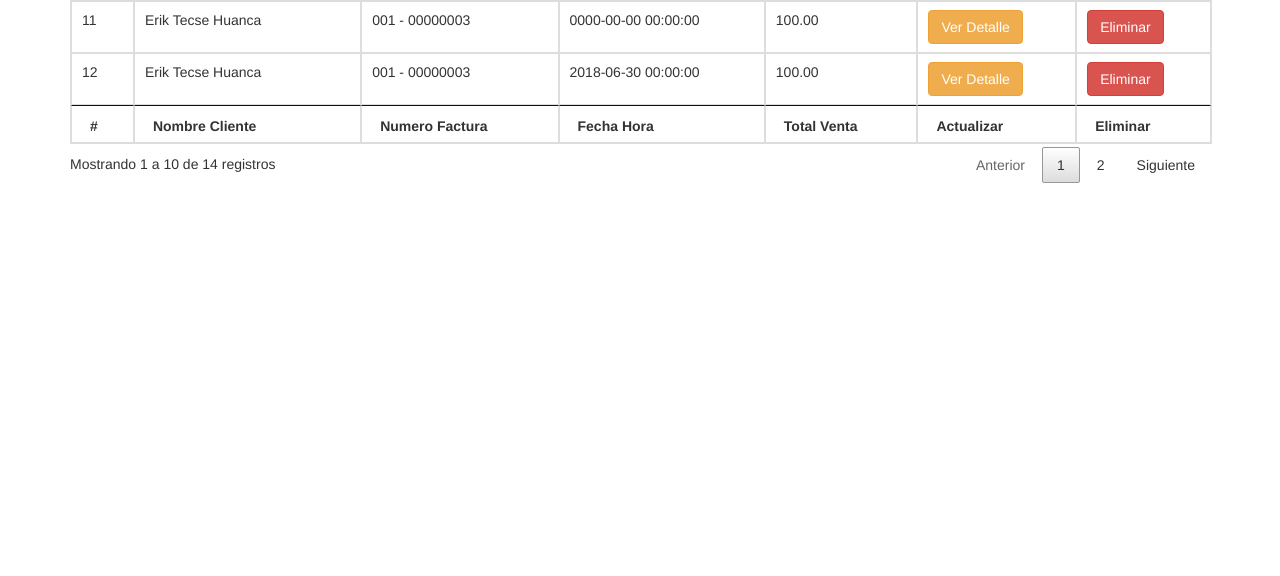
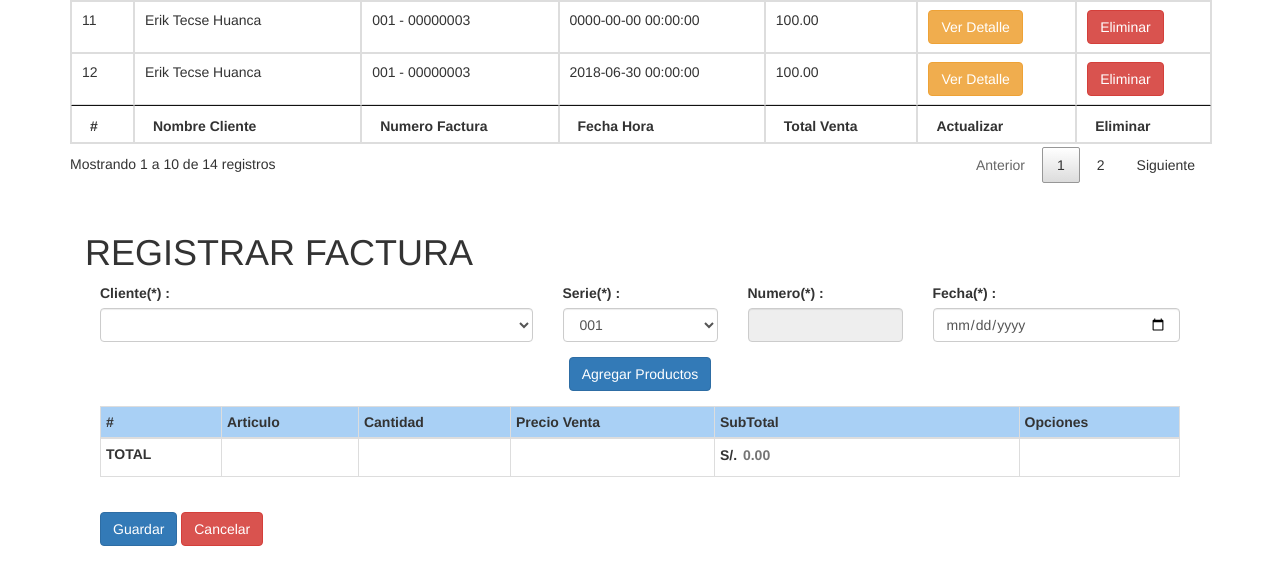
Before and after one commit to erik-gh/factura_php_datatable, a PHP site: page /app/views/factura.view.php in a window 1280 px wide. Shown: the part 573-1149 px from the top of the page. Before the commit the page ends 756 px from the top, so only its background shows below. Run offline with PHP 8.4, Linux system fonts and the light colour scheme; data comes from the database, SQL or seed files in the repository; lists and menus that the app fills with data are empty.

Commit message:
Termino de Factura

```diff
--- a/app/controllers/factura.controller.php
+++ b/app/controllers/factura.controller.php
@@ -1,11 +1,13 @@
 <?php
 
 require_once '../models/factura.model.php';
+require_once '../models/factura_detalle.model.php';
 $objFactura = new FacturaModel();
+$objDetFactura = new DetalleFacturaModel();
 
+$idFactura = (!empty($_GET['id_factura'])) ? $_GET['id_factura'] : null;
+$opt = (string) filter_input(INPUT_GET, 'opt');
 
-$id_factura = (!empty($_POST['id_factura'])) ? $_POST['id_factura'] : null;
-$opt = (string) filter_input(INPUT_GET, 'opt');
 switch ($opt) {
     case 'readFacturas':
         $ary_listFacturas = $objFactura->readFacturas();
@@ -39,8 +41,7 @@ switch ($opt) {
         $preVent = isset($_POST['precVenta']) ? $_POST['precVenta'] : null;
 
         $lastIdFactura = $objFactura->saveFactura($idClie, $serie, $numSerFac, $fhFact, $totVent, $idFactura);
-        require_once '../models/factura_detalle.model.php';
-        $objDetFactura = new DetalleFacturaModel();
+        // ingreso de Detalles de la factura
         $cant_prod = count($idProd);
         for ($i = 0; $i < $cant_prod; $i++) {
             $objDetFactura->saveDetalleFactura($lastIdFactura, $idProd[$i], $canProd[$i], $preVent[$i]);
@@ -50,8 +51,25 @@ switch ($opt) {
         $detFactura = $objFactura->detailsFactura($idFactura);
         echo json_encode($detFactura);
         break;
+    case 'detailDetFactura':
+        $aray_lisDetfactura = $objDetFactura->recordDetalleFactura($idFactura);
+        $data = [];
+        foreach ($aray_lisDetfactura as $key) {
+            $data[] = [
+                "0" => $key->id_dfactura,
+                "1" => $key->descripcion,
+                "2" => $key->cantidad,
+                "3" => $key->pre_venta,
+                "4" => $key->subtotal,
+                "5" => "Solo vista",
+            ];
+        }
+        $rDataTable = array("aaData" => $data);
+        echo json_encode($rDataTable);
+        break;
     case 'deleteFactura':
-
+        $objFactura->deleteFactura($idFactura);
+        $objDetFactura->deleteDetalleFactura($idFactura);
         break;
     case 'readSerie':
         $nSerie = !empty($_POST['numSerie']) ? $_POST['numSerie'] : null;
--- a/app/models/factura.model.php
+++ b/app/models/factura.model.php
@@ -41,7 +41,7 @@ class FacturaModel {
     }
 
     public function detailsFactura($arg_id_factura) {
-        $query = $this->db->prepare("select * from tb_factura where id_factura = :id_factura");
+        $query = $this->db->prepare("SELECT * FROM tb_factura WHERE id_factura = :id_factura");
         $query->bindParam(":id_factura", $arg_id_factura);
         $query->execute();
         return $query->fetch();
@@ -54,4 +54,10 @@ class FacturaModel {
         return $query->fetch();
     }
 
+    public function deleteFactura($arg_id_factura) {
+        $query = $this->db->prepare("DELETE FROM tb_factura WHERE id_factura = :id_factura");
+        $query->bindParam(":id_factura", $arg_id_factura);
+        $query->execute();
+    }
+
 }
--- a/app/models/factura_detalle.model.php
+++ b/app/models/factura_detalle.model.php
@@ -26,4 +26,20 @@ class DetalleFacturaModel {
         $query->execute();
     }
 
+    public function recordDetalleFactura($arg_idFactura) {
+        $cslt = "SELECT DF.id_dfactura,P.descripcion,DF.cantidad,DF.pre_venta,(DF.cantidad*DF.pre_venta) AS subtotal
+                 FROM tb_detalle_factura DF INNER JOIN tb_producto P ON DF.id_producto=P.id_producto
+                 WHERE id_factura = :id_factura;";
+        $query = $this->db->prepare($cslt);
+        $query->bindParam(":id_factura", $arg_idFactura);
+        $query->execute();
+        return $query->fetchAll();
+    }
+
+    public function deleteDetalleFactura($arg_idFactura) {
+        $query = $this->db->prepare("DELETE FROM tb_detalle_factura WHERE id_factura= :id_factura");
+        $query->bindParam(":id_factura", $arg_idFactura);
+        $query->execute();
+    }
+
 }
--- a/app/models/producto.model.php
+++ b/app/models/producto.model.php
@@ -16,13 +16,9 @@ class ProductoModel {
     }
 
     public function readProductos() {
-        $cd_q = "SELECT * FROM tb_producto";
-        $query = $this->db->prepare($cd_q);
+        $query = $this->db->prepare("SELECT * FROM tb_producto");
         $query->execute();
         return $query->fetchAll();
     }
 
-    public function saveFacturas(){
-    }
-
 }
--- a/app/views/factura.view.php
+++ b/app/views/factura.view.php
@@ -21,7 +21,7 @@
             <div class="panel-body" id="divListadoFacturas">
                 <div class="row">
                     <div class="pull-right">
-                        <button id="btnAgregar" class="btn btn-success" onclick="mostrarForm(true)">Agregar Factura</button>
+                        <button id="btnAgregar" class="btn btn-success" onclick="agregarFactura()">Agregar Factura</button>
                     </div>
                     <h1> LISTADO FACTURA </h1>
                 </div>
@@ -89,19 +89,19 @@
                             <th>SubTotal</th>
                             <th>Opciones</th>
                             </thead>
+                            <tbody></tbody>
                             <tfoot>
                             <th>TOTAL</th>
                             <th></th>
                             <th></th>
                             <th></th>
                             <th>
-                                <h4 id="total">S/.0.00</h4>
-                                <input type="hidden" name="total_venta" id="total_venta">
+                                <label for="total_venta">S/.
+                                    <input type="text" name="total_venta" id="total_venta" placeholder="0.00" readonly="true" style="border:0;" size="10">
+                                </label>
                             </th>
                             <th></th>
                             </tfoot>
-                            <tbody>
-                            </tbody>
                         </table>
                     </div>
                     <div class="form-group col-md-12" id="divGuardarCancelar">
--- a/app/views/scripts/factura.script.js
+++ b/app/views/scripts/factura.script.js
@@ -1,14 +1,74 @@
+var tabla;
+var cont = 0;
+var detalles = 0;
+var tabProductos;
+var tabDetfactura = null;
 $(document).ready(function () {
-    mostrarForm(false);
+//    mostrarForm(false);
     recordFacturas();
     $("#formFactura").on("submit", function (e) {
         saveFactura(e);
     });
+    $("#serie").change(ultNumSerie);
+});
+function agregarFactura() {
     recordClientes();//Recorrer filas
-    ultNumSerie();
-    $("#serie").change(ultNumSerie);
+    ultNumSerie(); // llena el numero de factura
+    mostrarForm();
+    recordsProductos();
+    $("#btnAgregarArt").show();
+    $("#btnGuardar").show();
+//    tabProductos.ajax.reload();
+    var fn = new Date();
+    var dia = ("0" + fn.getDate()).slice(-2);
+    var mes = ("0" + (fn.getMonth() + 1)).slice(-2);
+    var hoy = fn.getFullYear() + "-" + (mes) + "-" + (dia);
+    $("#fec_fac").val(hoy);
+    if (tabDetfactura != null) {
+        tabDetfactura.clear().draw();
+        tabDetfactura.destroy();
+        tabDetfactura = null;
+    }
 
-});
+}
+function mostrarForm(flag) {
+    if (flag) {// si es true
+//        $("#divListadoFacturas").hide();
+//        $("#divRegistrarFactura").show();
+//         tabProductos.ajax.reload();
+//         tabDetfactura.ajax.reload();
+//        recordsProductos();
+    } else { // si es false
+//        $("#divRegistrarFactura").hide();
+//        $("#divListadoFacturas").show();
+//        $("#formFactura")[0].reset();
+        limpiarForm();
+    }
+}
+function limpiarForm() {
+    $("#formFactura")[0].reset();
+}
+function detailsFactura(idFactura) {
+    mostrarForm(true);
+    $("#btnAgregarArt").hide();
+    $("#btnGuardar").hide();
+    $.get("../../app/controllers/factura.controller.php?opt=detailsFactura",
+            {id_factura: idFactura},
+            function (data) {
+                // console.log(data);
+                $.each(data, function (key, value) {
+                    $("#" + key).val(value);
+                });
+            }, "json");
+
+    //Aqui muestra los detalles de la factura
+    tabDetfactura = $("#tblDetalles").DataTable({
+        ajax: {
+            url: "../../app/controllers/factura.controller.php?opt=detailDetFactura&id_factura=" + idFactura
+        },
+        "bDestroy": true
+    });
+}
 function saveFactura(e) {
     e.preventDefault();
 //   Toma los datos con el atributo name
@@ -23,6 +83,11 @@ function saveFactura(e) {
                 // read records again
                 tabla.ajax.reload();
             });
+    if (tabDetfactura != null) {
+        tabDetfactura.clear().draw();
+        tabDetfactura.destroy();
+        tabDetfactura = null;
+    }
     /*
      $.ajax({
      url: "../../app/controllers/factura.controller.php?opt=saveFactura",
@@ -36,21 +101,6 @@ function saveFactura(e) {
      });
      */
 }
-var tabla;
-function recordClientes() {
-    $.post("../../app/controllers/factura.controller.php?opt=readClientes",
-            function (r) {
-                $("#id_cliente").html(r);
-//        $('#id_cliente').selectpicker('refresh');
-            });
-}
-function recordsProductos() {
-    $("#tblProductos").DataTable({
-        ajax: {
-            url: "../../app/controllers/factura.controller.php?opt=readProductos"
-        }
-    });
-}
 function recordFacturas() {
     tabla = $("#tbListadoFacturas").DataTable({
         ajax: {
@@ -58,9 +108,6 @@ function recordFacturas() {
         }
     });
 }
-
-var cont = 0;
-var detalles = 0;
 function addDetallefactura(idProducto, descProducto) {
     var cantidad = 1;
     var precio_venta = 1;
@@ -81,63 +128,20 @@ function addDetallefactura(idProducto, descProducto) {
     detalles++;
     $('#tblDetalles').append(filaDetalle);
 }
-function editSubTotales() {
-    var cant = document.getElementsByName("cantProducto[]");
-    var prec = document.getElementsByName("precVenta[]");
-    var subT = document.getElementsByName("subtotal");
-    for (var i = 0; i < cant.length; i++) {
-        var factCant = cant[i];
-        var factPrec = prec[i];
-        var inpS = subT[i];
-        inpS.value = factCant.value * factPrec.value;
-        document.getElementsByName("subtotal")[i].innerHTML = inpS.value;
-    }
-    calcularTotales();
+function recordClientes() {
+    $.post("../../app/controllers/factura.controller.php?opt=readClientes",
+            function (r) {
+                $("#id_cliente").html(r);
+//        $('#id_cliente').selectpicker('refresh');
+            });
 }
-function calcularTotales() {
-    var subTotal = document.getElementsByName("subtotal");
-    var total = 0.0;
-    for (var i = 0; i < subTotal.length; i++) {
-        total += document.getElementsByName("subtotal") [i].value;
-    }
-    $("#total").html("S/." + total);
-    $("#total_venta").val(total);
-}
-function deleteDetalle(indice) {
-    $("#fila" + indice).remove();
-    calcularTotales();
-    detalles -= 1;
-}
-function detailsFactura(idFactura) {
-    $.post("../../app/controllers/factura.controller.php?opt=detailsFactura", {idFactura: idFactura},
-            function (data, status) {
-                dataJson = JSON.parse(data);
-                console.log(dataJson);
-                mostrarForm(true);
-                jsondata = {
-                    id_cliente: "2",
-                    serie: "002",
-                    num_factura: "00000005",
-                    fec_fac: "2018-07-27"
-                }
-                console.log(jsondata);
-                $.each(jsondata, function (key, value) {
-                    $("#" + key).val(value);
-                });
-            });
-
-}
-function mostrarForm(flag) {
-    $("#formFactura")[0].reset();
-    if (flag) {// si es true
-        $("#divListadoFacturas").hide();
-        $("#divRegistrarFactura").show();
-//         tablaProductos.ajax.reload();
-        recordsProductos();
-    } else { // si es false
-        $("#divRegistrarFactura").hide();
-        $("#divListadoFacturas").show();
-    }
+function recordsProductos() {
+    tabProductos = $("#tblProductos").DataTable({
+        ajax: {
+            url: "../../app/controllers/factura.controller.php?opt=readProductos"
+        },
+        "bDestroy": true
+    });
 }
 function cancelarForm() {
 //    limpiarForm();
@@ -158,3 +162,40 @@ function ultNumSerie() {
                 $("#num_factura").val(numeroMostrar);
             });
 }
+function editSubTotales() {
+    var cant = document.getElementsByName("cantProducto[]");
+    var prec = document.getElementsByName("precVenta[]");
+    var subT = document.getElementsByName("subtotal");
+    for (var i = 0; i < cant.length; i++) {
+        var factCant = cant[i];
+        var factPrec = prec[i];
+        var inpS = subT[i];
+        inpS.value = factCant.value * factPrec.value;
+        document.getElementsByName("subtotal")[i].innerHTML = inpS.value;
+    }
+    calcularTotales();
+}
+function calcularTotales() {
+    var subTotal = document.getElementsByName("subtotal");
+    var total = 0.0;
+    for (var i = 0; i < subTotal.length; i++) {
+        total += document.getElementsByName("subtotal") [i].value;
+    }
+    //$("#total").html("S/." + total);
+    $("#total_venta").val(total);
+}
+function deleteDetalle(indice) {
+    $("#fila" + indice).remove();
+    calcularTotales();
+    detalles -= 1;
+}
+function deleteFactura(idFactura) {
+    var conf = confirm("¿Estas Seguro, que quieres eliminar esta Factura?");
+    if (conf) {
+        $.get("../../app/controllers/factura.controller.php?opt=deleteFactura",
+                {id_factura: idFactura},
+                function (data) {
+                    tabla.ajax.reload();
+                });
+    }
+}
--- a/config/database.config.php
+++ b/config/database.config.php
@@ -9,7 +9,7 @@ class Database {
     private $_charset;
 
     function __construct() {
-        $this->_host = 'localhost:4040';
+        $this->_host = 'localhost';
         $this->_user = 'root';
         $this->_password = '';
         $this->_db_name = 'db_factura';
```
Also changed, not shown: app/controllers/factura_detalle.controller.php (deleted, +0 -7 lines).
